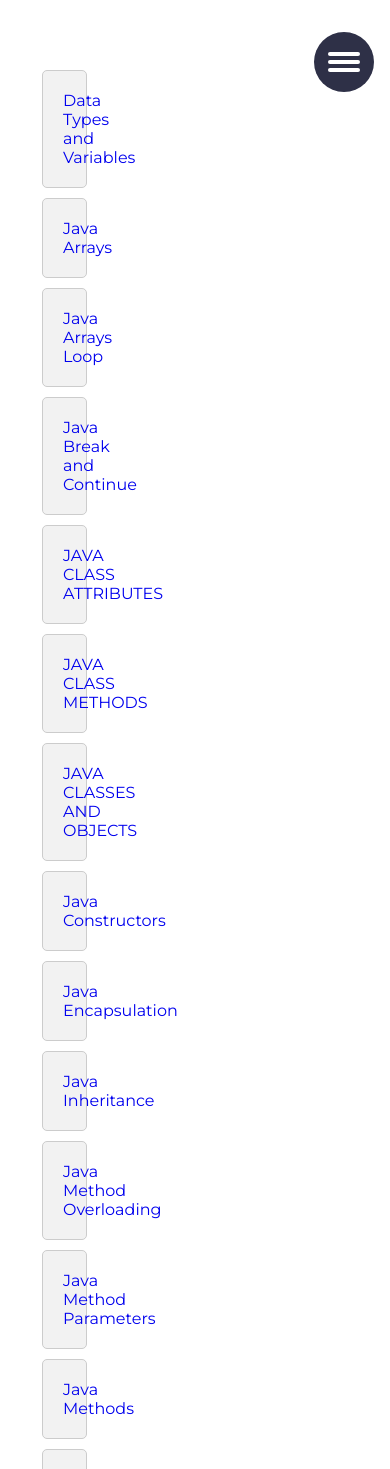
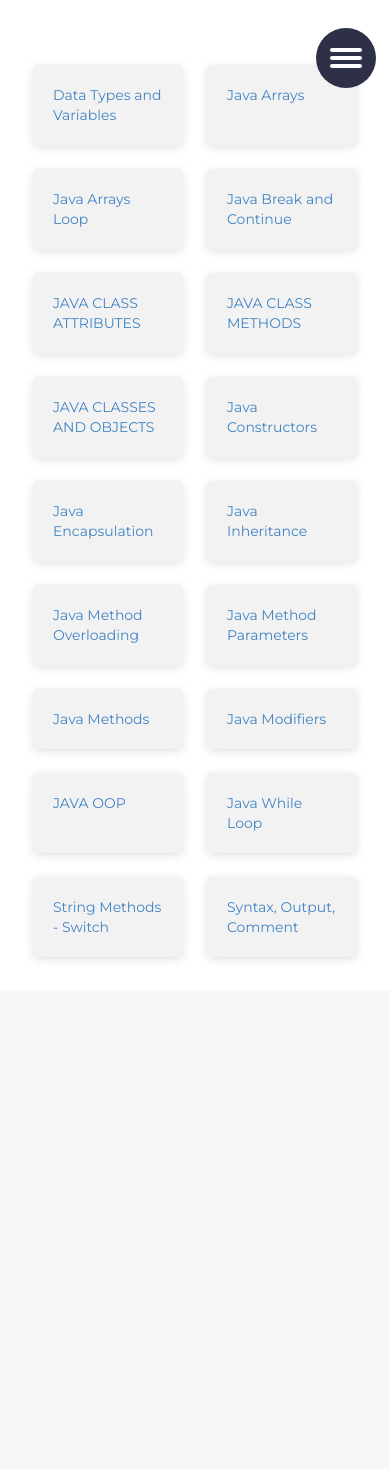
Before and after one commit to skye0814/Web-Based-Java-Practice, a PHP site: page /admin-modules.php in a window 390 px wide. Shown: the top 1469 px of the page. After the commit the page ends 933 px from the top, so only its background shows below. Run offline with PHP 8.4, Linux system fonts and the light colour scheme; data comes from the database, SQL or seed files in the repository; some libraries are stand-ins or nearby versions.

Commit message:
Frontend changes to: - Quiz medium unanswered items - admin modules div click fix and design - Back button design fix in admin-modules-topic

```diff
--- a/admin-modules-topic.php
+++ b/admin-modules-topic.php
@@ -56,8 +56,8 @@
                 <div class="cards">
                 <div class="users">
                         <h1 class="name">Topics</h1>
-                        <a class ="backBtn" href="admin-modules.php">BACK Modules</a>
                         <a class ="addBtn" href="admin-add-module.php">Add Modules</a>
+                        <a class ="addBtn" href="admin-modules.php" style="background-color: grey">BACK Modules</a>
                         <table class="table" >
                             <thead>
                                 <tr>
--- a/admin-modules.php
+++ b/admin-modules.php
@@ -23,7 +23,59 @@
     <meta name="viewport" content="width=device-width, initial-scale=1.0">
     <title>Java Practice </title>
     <link rel="stylesheet" href="./assets/css/admin.css" />
+    <link rel="stylesheet" type="text/css" href="https://cdnjs.cloudflare.com/ajax/libs/semantic-ui/2.5.0/semantic.min.css">
+    <script
+    src="https://code.jquery.com/jquery-3.1.1.min.js"
+    integrity="sha256-hVVnYaiADRTO2PzUGmuLJr8BLUSjGIZsDYGmIJLv2b8="
+    crossorigin="anonymous"></script>
+    <script src="https://cdnjs.cloudflare.com/ajax/libs/semantic-ui/2.5.0/semantic.min.js"></script>
 </head>
+
+<style>
+    .cards{
+    max-width: 1200px !important;
+    margin: 0 auto !important;
+    display: grid !important;
+    gap: 1rem !important;
+}
+
+.card {
+    width: unset;
+    background-color: #f2f2f2 !important;
+    border: unset;
+    border-radius: 5px !important;
+    padding: 20px !important;
+    margin: 5px !important;
+    box-shadow: rgba(99, 99, 99, 0.2) 0px 2px 8px 0px !important;
+    /* box-shadow: rgba(50, 50, 93, 0.25) 0px 6px 12px -2px, rgba(0, 0, 0, 0.3) 0px 3px 7px -3px; */
+    cursor: pointer !important;
+    transition: background-color 0.3s ease !important;
+  }
+
+  .card:hover {
+    background-color: #e0e0e0 !important;
+  }
+
+  @media (min-width: 1100px) {
+    .cards { grid-template-columns: repeat(5, 1fr); }
+  }
+
+  @media (max-width: 1100px) {
+    .cards { grid-template-columns: repeat(4, 1fr); }
+  }
+
+  @media (max-width: 880px) {
+    .cards { grid-template-columns: repeat(3, 1fr); }
+  }
+
+  @media (max-width: 760px) {
+    .cards { grid-template-columns: repeat(2, 1fr); }
+  }
+
+  @media (max-width: 360px) {
+    .cards { grid-template-columns: repeat(1, 1fr); }
+  }
+</style>
 
 <body>
     <div class="app">
@@ -68,6 +120,13 @@
     </div>
 
     <script>
+    $( document ).ready(function() {
+        console.log("tae");
+        $('.card').on('click', function(){
+            window.location.href = $(this).children('.topic').attr('href');
+        });
+
+    });
         const menu_toggle = document.querySelector('.menu-toggle');
         const sidebar = document.querySelector('.sidebar');
 
@@ -80,7 +139,12 @@
     const topic = document.getAttribute("data-topic");
     const topicInput = document.getElementById("topic");
     topicInput.value = topic;
+
+
+
     </script>
 </body>
 
+
+
 </html>
```
Also changed, not shown: quiz_medium.php (+25 -5 lines).
